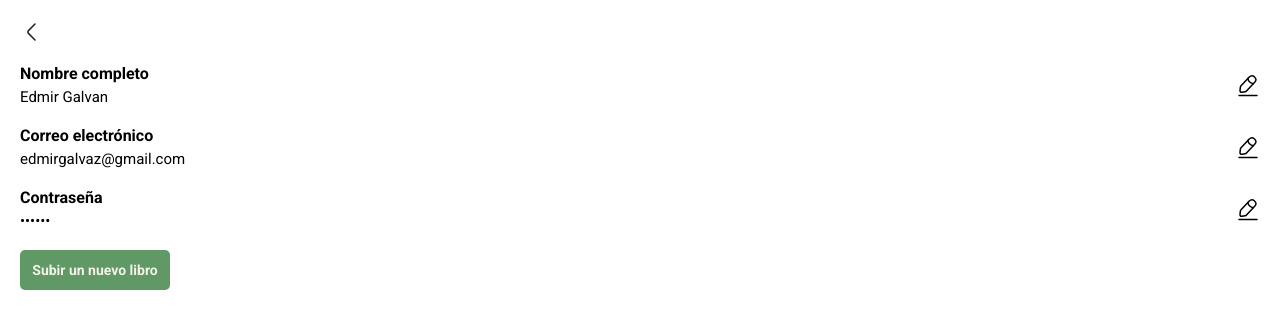
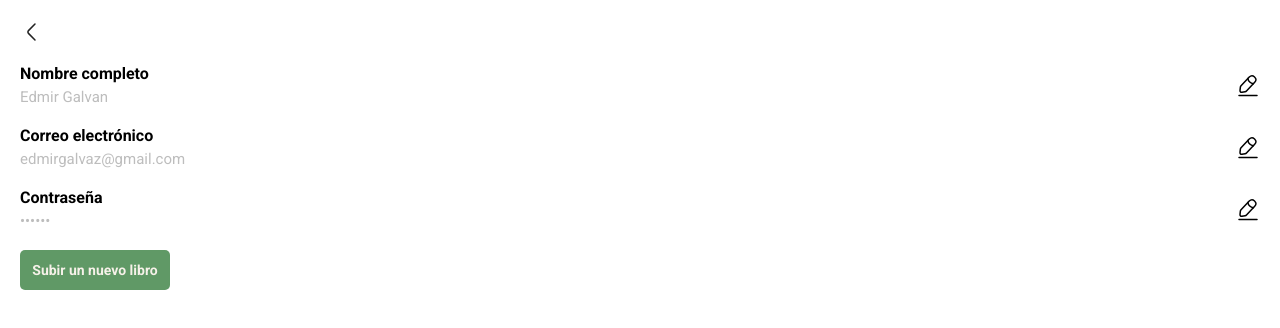
Before and after one commit to edmirgalvan01/biblioteca-virtual, a React (Vite) app: page /profile in a window 1280 px wide. Shown: the top 328 px of the page. Built offline with nearby package versions, Linux system fonts and the light colour scheme.

Commit message:
DataItem styles updated

```diff
--- a/src/components/DataItem/DataItem.css
+++ b/src/components/DataItem/DataItem.css
@@ -10,4 +10,11 @@
 .dataItem .information input {
   border: none;
   font-size: 15px;
+  background-color: transparent;
 }
+.disabled {
+  color: #bdbdbd;
+}
+.actived {
+  color: var(--color-black);
+}
--- a/src/components/DataItem/DataItem.tsx
+++ b/src/components/DataItem/DataItem.tsx
@@ -1,3 +1,4 @@
+import { useState } from "react";
 import { Edit } from "../icons/Edit";
 import "./DataItem.css";
 
@@ -5,16 +6,27 @@ interface Props {
   title: string;
   type: string;
   value: string;
+  handleChange: () => void;
 }
 
-export const DataItem = ({ title, type, value }: Props) => {
+export const DataItem = ({ title, type, value, handleChange }: Props) => {
+  const [disabled, setDisabled] = useState<boolean>(true);
+
+  const inputClassName = disabled ? "disabled" : "actived";
+
   return (
     <section className="dataItem">
       <div className="information">
         <h4>{title}</h4>
-        <input type={type} value={value} />
+        <input
+          className={inputClassName}
+          type={type}
+          value={value}
+          onChange={handleChange}
+          disabled={disabled}
+        />
       </div>
-      <Edit />
+      <Edit onClick={() => setDisabled(!disabled)} />
     </section>
   );
 };
--- a/src/components/icons/Edit.tsx
+++ b/src/components/icons/Edit.tsx
@@ -1,6 +1,11 @@
-export const Edit = () => {
+interface Props {
+  onClick: () => void;
+}
+
+export const Edit = ({ onClick }: Props) => {
   return (
     <svg
+      onClick={onClick}
       width="24"
       height="25"
       viewBox="0 0 24 25"
```
